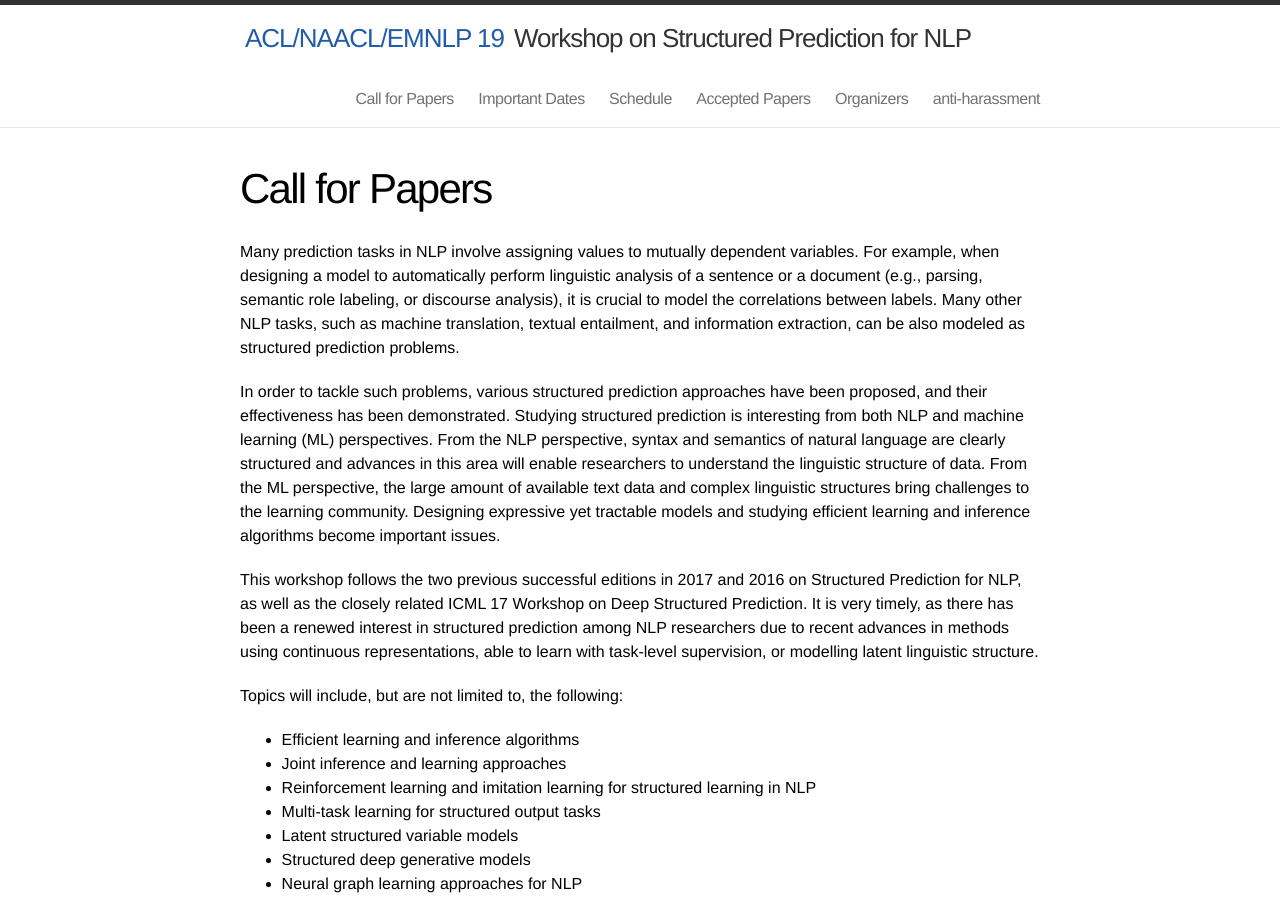
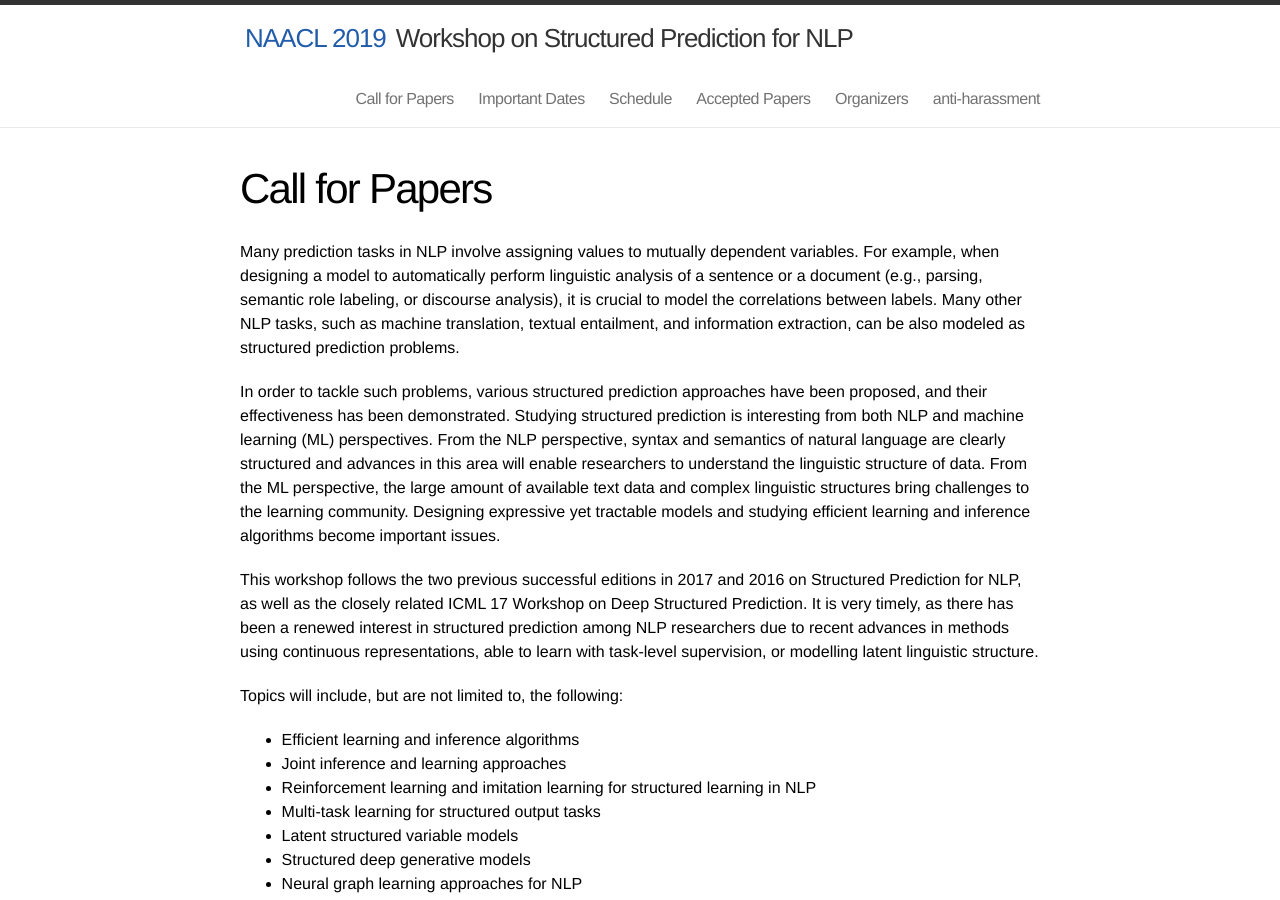
Before and after one commit to structuredprediction/structuredprediction.github.io, a Jekyll site: the page built from SPNLP19/1_cfp.md, in a window 1280 px wide and 900 px high. Built offline with Jekyll 4.4.1, drawn with Linux system fonts in a browser that asks for light colours.

Commit message:
update for NAACL

```diff
--- a/_config.yml
+++ b/_config.yml
@@ -2,7 +2,7 @@
 title1: "EMNLP 16 "
 title1_16: "EMNLP 16 "
 title1_17: "EMNLP 17 "
-title1_19: "ACL/NAACL/EMNLP 19 "
+title1_19: "NAACL 2019 "
 title2: " Workshop on Structured Prediction for NLP"
 email: structured-prediction-workshop-2019-org@googlegroups.com
 #description: "EMNLP 16: Structured Prediction for Natural Language Processing"
```
